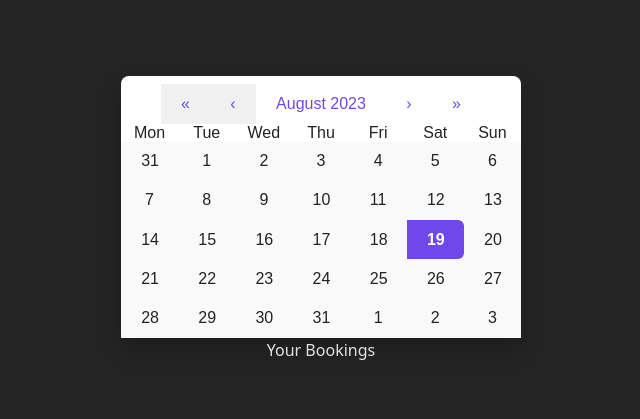
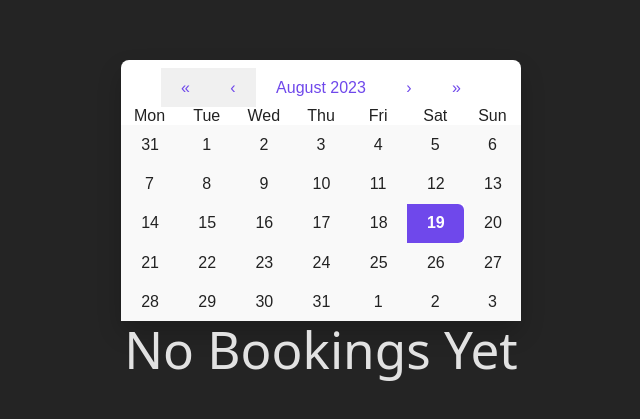
Before and after one commit to JamesBellew/Booking-System, a React (Vite) app in the folder Booking-System/: page / in a window 1280 px wide. Shown: the part 181-600 px from the top of the page, without its empty margins (319-959 px from the left). Built offline with nearby package versions, Linux system fonts and the light colour scheme.

Commit message:
deletion is now asynchronist

```diff
--- a/Booking-System/src/Bookings.tsx
+++ b/Booking-System/src/Bookings.tsx
@@ -3,8 +3,8 @@ import React, { useState } from "react";
 const Bookings: React.FC = ()=>{
 
 
-const savedBookingsJSON = localStorage.getItem('bookings');
-const savedBookings = JSON.parse(savedBookingsJSON);
+const [savedBookingsJSON,updateBookings1] = useState(localStorage.getItem('bookings'));
+const [savedBookings,updateSavedBookings] = useState(JSON.parse(savedBookingsJSON));
      const [bookings,updateBookings] = useState<string | null| object>([localStorage.getItem('bookings')]);
      const formatDate = (date:any) => {
         return new Date(date).toLocaleDateString();
@@ -17,7 +17,7 @@ const savedBookings = JSON.parse(savedBookingsJSON);
 // localStorage.clear();
 // updateBookings(null);
 //     }
-     const deleteBooking = (bookingToDelete:any) => {
+const deleteBooking = (bookingToDelete: any) => {
   // Filter out the booking to delete
   const updatedBookings = savedBookings.filter(booking => (
     booking.day !== bookingToDelete.day || booking.time !== bookingToDelete.time
@@ -27,13 +27,19 @@ const savedBookings = JSON.parse(savedBookingsJSON);
   localStorage.setItem('bookings', JSON.stringify(updatedBookings));
 
   // Update state to reflect the change
-    // setSavedBookings(updatedBookings);
+  updateSavedBookings(updatedBookings);
 };
+
+
 return(
     <>
+  {savedBookings && savedBookings.length > 0 ? (
+      <h1>Your Bookings</h1>
+    ) : (
+      <h1>No Bookings Yet</h1>
+    )}
 
-    <h4>Your Bookings</h4>
-    {savedBookings && savedBookings.map((booking:any, index:any) => (
+    {savedBookings &&  savedBookings.map((booking:any, index:any) => (
     <p key={index}>
          {formatDate(booking.day) + " "}
       at  {booking.time + "    "}
--- a/Booking-System/src/TextField.tsx
+++ b/Booking-System/src/TextField.tsx
@@ -45,8 +45,6 @@ const NewBookingClickedHandler = (time:string | number | any) =>{
 }
 
 const FirstTimeTable = timesArray1.map((number) => {
-    console.log('in her ebitch');
-    console.log('why no work ');
 
 
     // if(savedBookings !=null){
```
Lines whose indentation alone changed are shown as unchanged.
